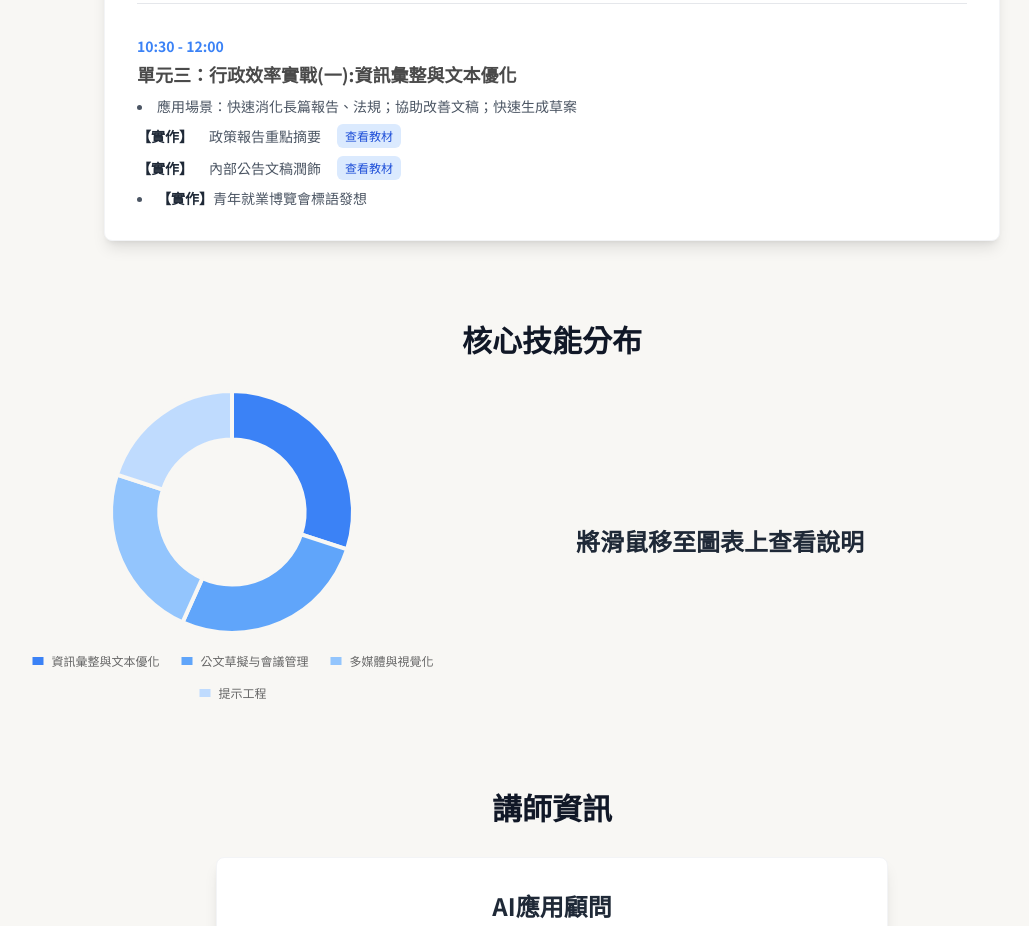
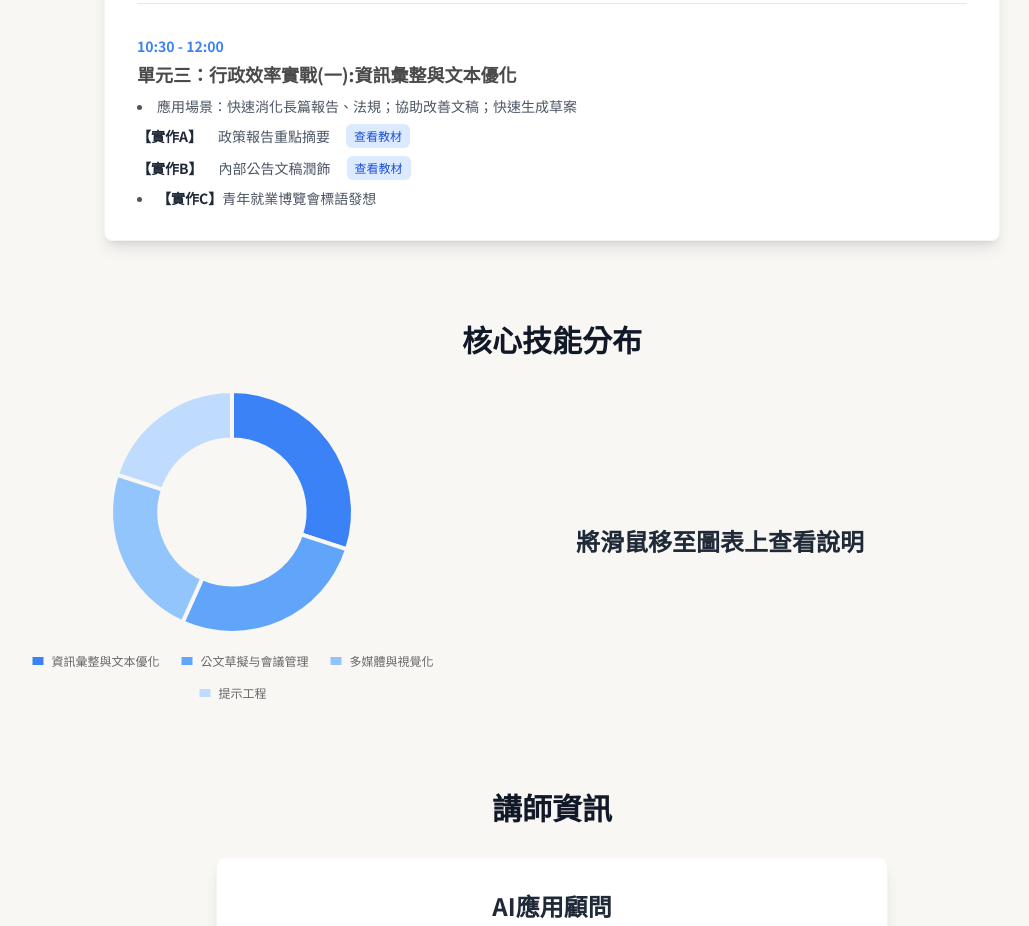
Before and after one commit to chpan2012/WDA-GenAI-workshop, a plain HTML site: page index.html in a window 1280 px wide. Shown: the part 1060-1986 px from the top of the page, without its empty margins (88-1117 px from the left). Drawn offline with nearby package versions, Linux system fonts and the light colour scheme.

Commit message:
Update index.html

```diff
--- a/index.html
+++ b/index.html
@@ -128,14 +128,14 @@
                             <ul class="mt-2 text-sm text-gray-600 list-disc list-inside space-y-2">
                                 <li>應用場景：快速消化長篇報告、法規；協助改善文稿；快速生成草案</li>
                                 <li class="flex items-center gap-x-4">
-                                    <span class="font-semibold text-gray-800">【實作】</span>政策報告重點摘要
+                                    <span class="font-semibold text-gray-800">【實作A】</span>政策報告重點摘要
                                     <button onclick="openModal('modalA')" class="text-xs bg-blue-100 text-blue-700 hover:bg-blue-200 px-2 py-1 rounded-md">查看教材</button>
                                 </li>
                                 <li class="flex items-center gap-x-4">
-                                    <span class="font-semibold text-gray-800">【實作】</span>內部公告文稿潤飾
+                                    <span class="font-semibold text-gray-800">【實作B】</span>內部公告文稿潤飾
                                     <button onclick="openModal('modalB')" class="text-xs bg-blue-100 text-blue-700 hover:bg-blue-200 px-2 py-1 rounded-md">查看教材</button>
                                 </li>
-                                <li><span class="font-semibold text-gray-800">【實作】</span>青年就業博覽會標語發想</li>
+                                <li><span class="font-semibold text-gray-800">【實作C】</span>青年就業博覽會標語發想</li>
                             </ul>
                         </div>
                     </div>
@@ -148,8 +148,8 @@
                             <h4 class="font-bold text-lg mt-1">單元四：公務應用實戰(二)：公文草擬與會議管理</h4>
                             <ul class="mt-2 text-sm text-gray-600 list-disc list-inside space-y-2">
                                 <li>AI輔助公文草擬的原則、風險與資安觀念</li>
-                                <li><span class="font-semibold text-gray-800">【實作】</span>草擬回覆民眾陳情的函稿</li>
-                                <li><span class="font-semibold text-gray-800">【實作】</span>快速整理會議紀錄與待辦事項</li>
+                                <li><span class="font-semibold text-gray-800">【實作D】</span>草擬回覆民眾陳情的函稿</li>
+                                <li><span class="font-semibold text-gray-800">【實作E】</span>快速整理會議紀錄與待辦事項</li>
                             </ul>
                         </div>
                         <div class="border-t border-gray-200 pt-8">
@@ -157,8 +157,8 @@
                             <h4 class="font-bold text-lg mt-1">單元五：多媒體與視覺化內容生成</h4>
                             <ul class="mt-2 text-sm text-gray-600 list-disc list-inside space-y-2">
                                 <li>AI生圖工具介紹與提示詞要點</li>
-                                <li><span class="font-semibold text-gray-800">【實作】</span>為粉絲專頁生成宣傳圖</li>
-                                <li><span class="font-semibold text-gray-800">【實作】</span>將複雜流程轉換為易懂圖文</li>
+                                <li><span class="font-semibold text-gray-800">【實作F】</span>為粉絲專頁生成宣傳圖</li>
+                                <li><span class="font-semibold text-gray-800">【實作G】</span>將複雜流程轉換為易懂圖文</li>
                             </ul>
                         </div>
                          <div class="border-t border-gray-200 pt-8">
```
